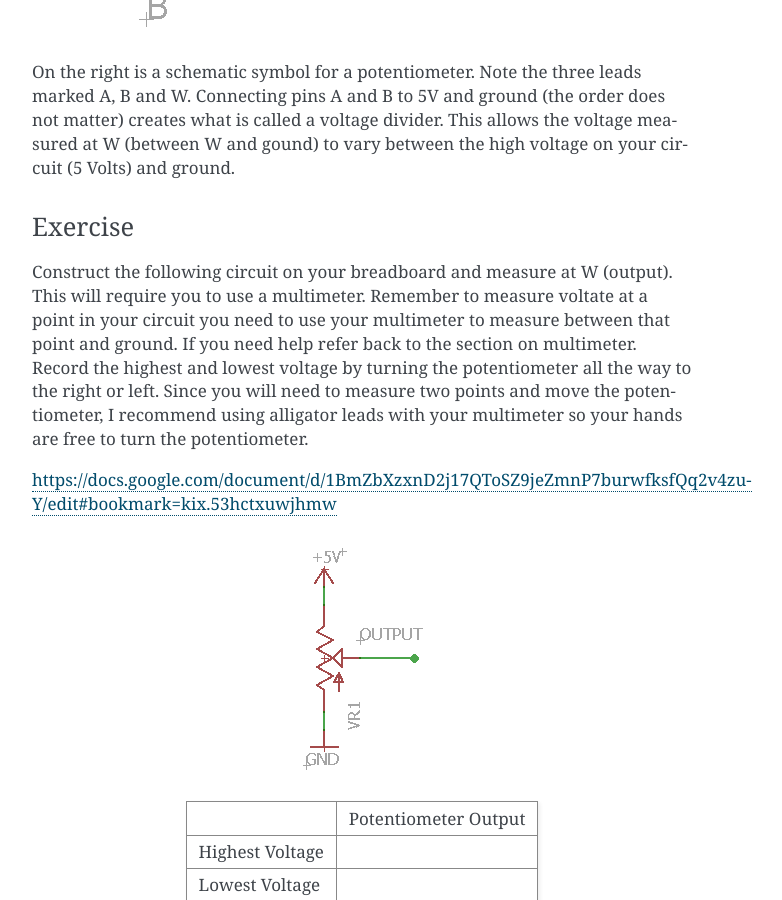
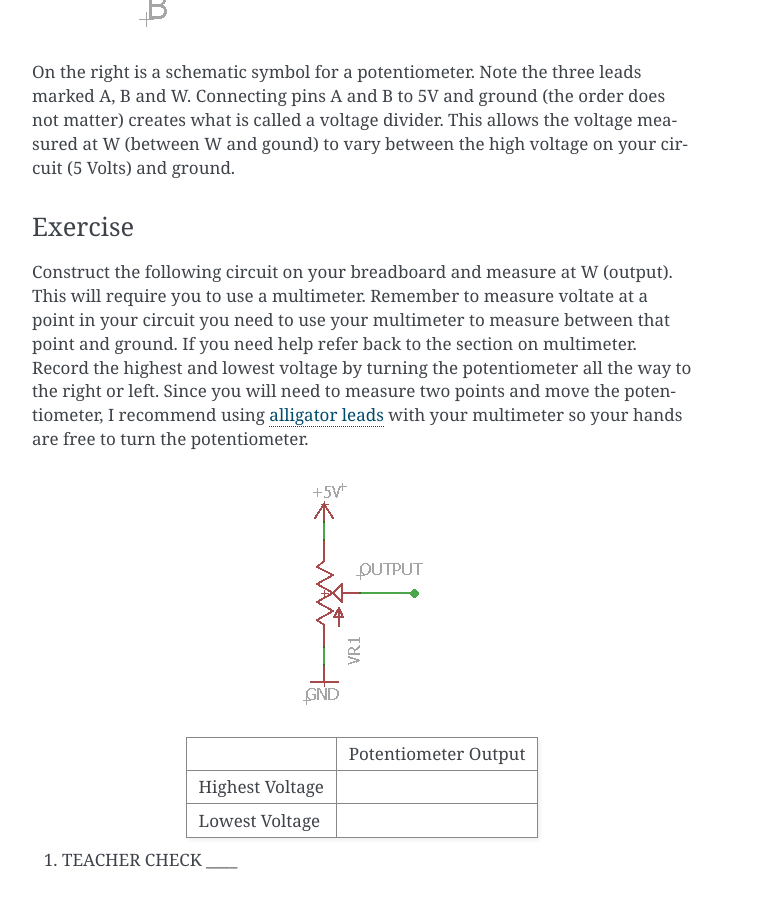
Before and after one commit to maxtkc/mvths-wiki, a Sphinx documentation site: the page built from docs/020-potentiometers.rst, in a window 1280 px wide and 900 px high, scrolled down 1703 px. Shown: the whole window, without its empty margins (388-1170 px from the left). Built offline with Sphinx 7.4.7, drawn with Linux system fonts in a browser that asks for light colours.

Commit message:
Update 020-potentiometers.rst

```diff
--- a/docs/020-potentiometers.rst
+++ b/docs/020-potentiometers.rst
@@ -33,9 +33,9 @@
 Construct the following circuit on your breadboard and measure at W (output). This will require you to use a multimeter. Remember to measure voltate at a point in
 your circuit you need to use your multimeter to measure between that point and ground. If you need help refer back to the
 section on multimeter. Record the highest and lowest voltage by turning the
-potentiometer all the way to the right or left. Since you will need to measure two points and move the potentiometer, I recommend using alligator leads with your multimeter so your hands are free to turn the potentiometer.
+potentiometer all the way to the right or left. Since you will need to measure two points and move the potentiometer, I recommend using  `alligator leads <https://docs.google.com/document/d/1BmZbXzxnD2j17QToSZ9jeZmnP7burwfksfQq2v4zu-Y/edit#bookmark=kix.53hctxuwjhmw>`__ with your multimeter so your hands are free to turn the potentiometer.
 
-https://docs.google.com/document/d/1BmZbXzxnD2j17QToSZ9jeZmnP7burwfksfQq2v4zu-Y/edit#bookmark=kix.53hctxuwjhmw
+
 
 .. figure:: images/image60.png
    :alt:
```
